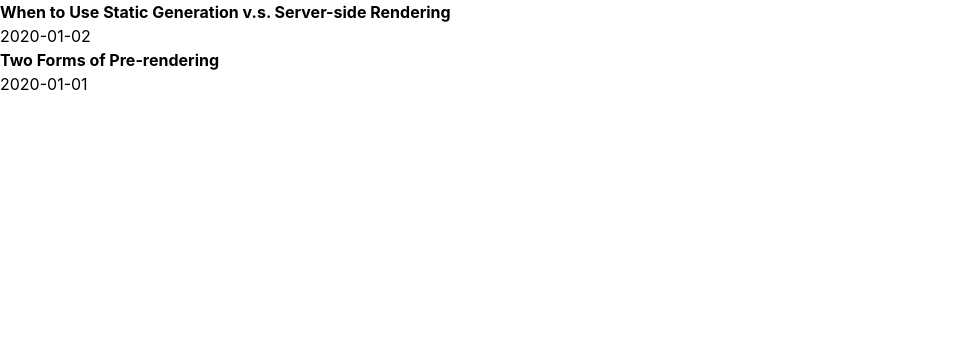
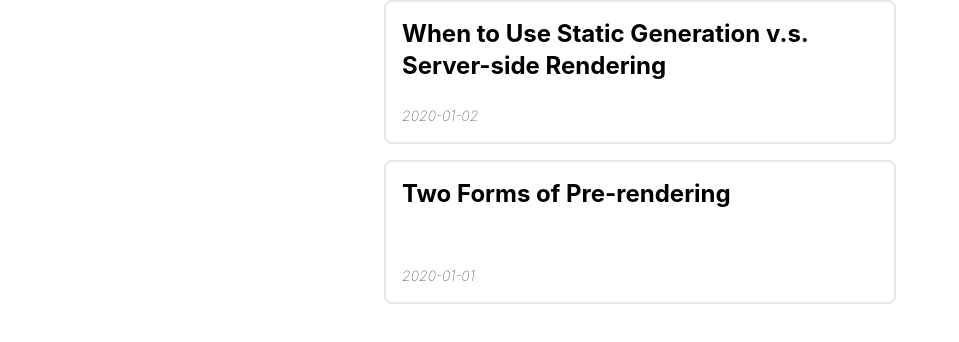
Before and after one commit to donggoolosori/dk.log, a Next.js app: page / in a window 1280 px wide. Shown: the top 342 px of the page, without its empty margins (0-959 px from the left). Built offline with nearby package versions, Linux system fonts and the light colour scheme.

Commit message:
feat: PostCard 리스트를 감싸는 PostCardList 컴포넌트 추가

```diff
--- a/components/PostCard.tsx
+++ b/components/PostCard.tsx
@@ -8,11 +8,14 @@ interface Props {
 
 export default function PostCard({ id, title, date }: Props) {
   return (
-    <div>
-      <Link href={`/posts/${id}`}>
-        <a className="font-bold">{title}</a>
-      </Link>
-      <h3>{date}</h3>
-    </div>
+    <Link href={`/posts/${id}`}>
+      <a className="flex flex-col gap-2 justify-between border-2 rounded-lg w-2/5 h-36 p-4">
+        <h1 className="font-bold text-2xl">{title}</h1>
+
+        <h3 className="text-sm">
+          <p className="italic font-thin">{date}</p>
+        </h3>
+      </a>
+    </Link>
   );
 }
--- /dev/null
+++ b/components/PostCardList.tsx
@@ -0,0 +1,16 @@
+import { PostData } from '@lib/posts';
+import PostCard from './PostCard';
+
+interface Props {
+  allPostsData: PostData[];
+}
+
+export default function PostCardList({ allPostsData }: Props) {
+  return (
+    <div className="flex flex-col items-center gap-4">
+      {allPostsData.map(({ id, title, date }) => (
+        <PostCard key={id} id={id} title={title} date={date} />
+      ))}
+    </div>
+  );
+}
--- a/pages/index.tsx
+++ b/pages/index.tsx
@@ -1,8 +1,7 @@
-import type { GetStaticProps, NextPage } from 'next';
+import type { GetStaticProps } from 'next';
 import { getSortedPostsData, PostData } from '@lib/posts';
 import Layout from '@components/layout';
-import Link from 'next/link';
-import PostCard from '@components/PostCard';
+import PostCardList from '@components/PostCardList';
 
 interface Props {
   allPostsData: PostData[];
@@ -11,11 +10,7 @@ interface Props {
 export default function Home({ allPostsData }: Props) {
   return (
     <Layout>
-      <ul>
-        {allPostsData.map(({ id, title, date }) => (
-          <PostCard key={id} id={id} title={title} date={date} />
-        ))}
-      </ul>
+      <PostCardList allPostsData={allPostsData} />
     </Layout>
   );
 }
```
